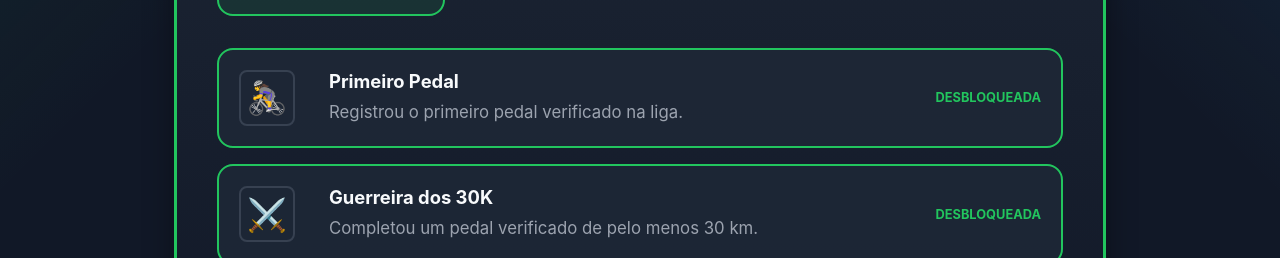
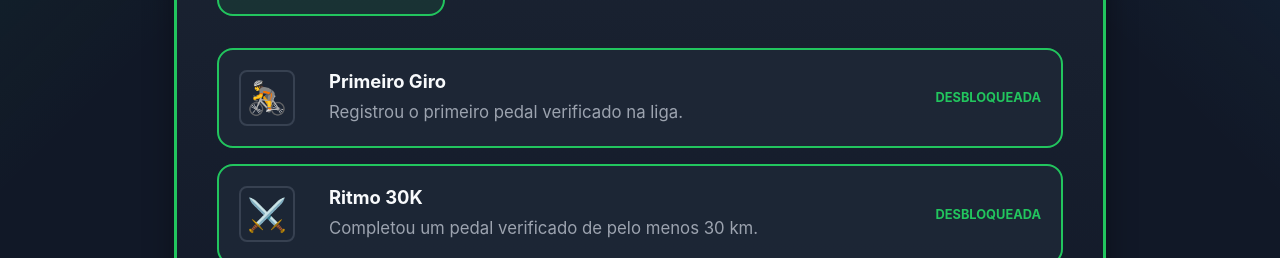
Before and after one commit to Josiane-Goncalves/ride-wars-league-v2, a React (Vite) app: page /badges in a window 1280 px wide. Shown: the part 463-721 px from the top of the page. Built offline with nearby package versions, Linux system fonts and the light colour scheme.

Commit message:
refactor: use gender neutral badge names

```diff
--- a/src/data/mockBadges.ts
+++ b/src/data/mockBadges.ts
@@ -3,15 +3,15 @@ import type { Badge } from '../types/ride';
 export const mockBadges: Badge[] = [
   {
     id: 'badge-1',
-    name: 'Primeiro Pedal',
+    name: 'Primeiro Giro',
     description: 'Registrou o primeiro pedal verificado na liga.',
-    icon: '🚴‍♀️',
+    icon: '🚴',
     rule: 'first_ride',
     requiredValue: 1,
   },
   {
     id: 'badge-2',
-    name: 'Guerreira dos 30K',
+    name: 'Ritmo 30K',
     description: 'Completou um pedal verificado de pelo menos 30 km.',
     icon: '⚔️',
     rule: 'distance_single_ride',
```
